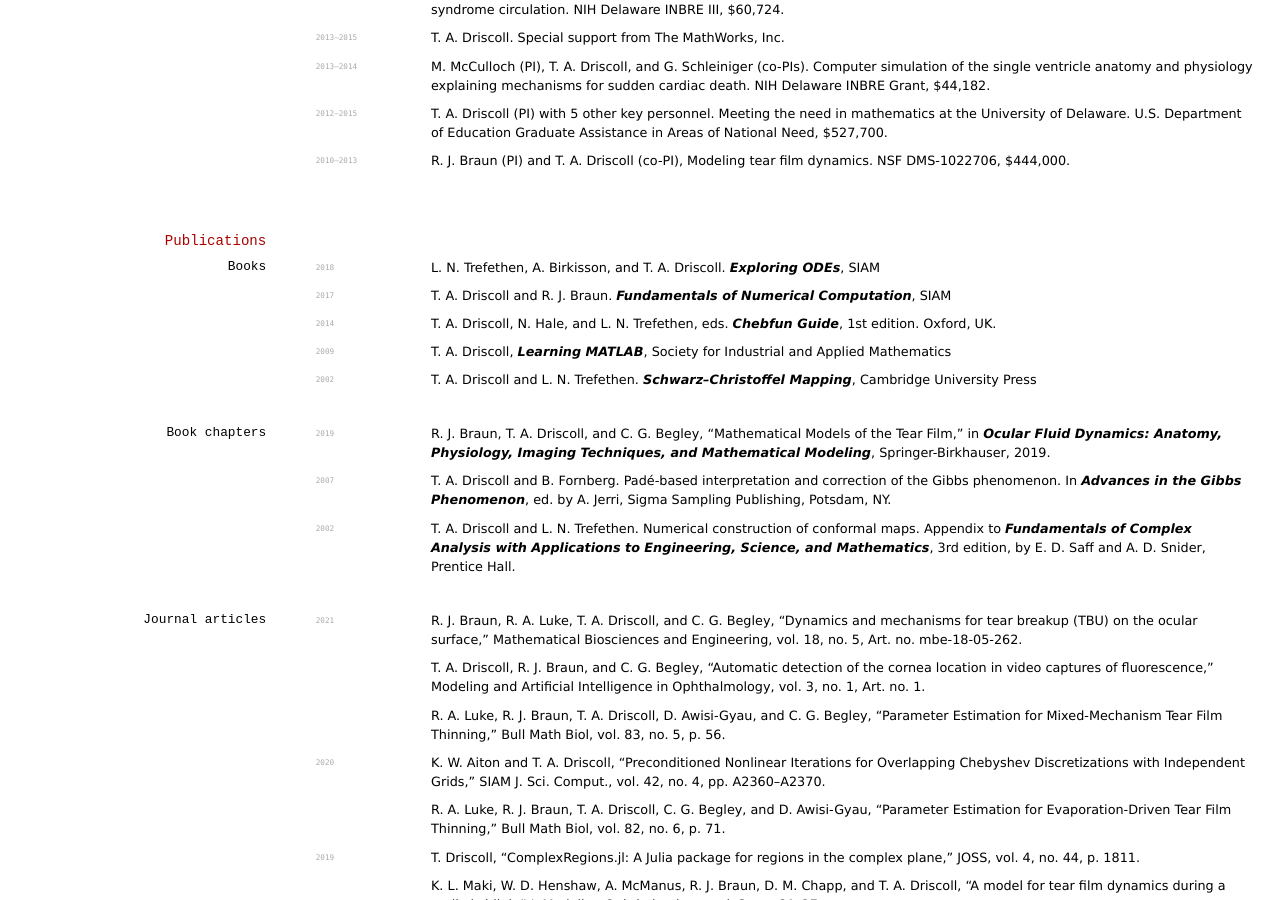
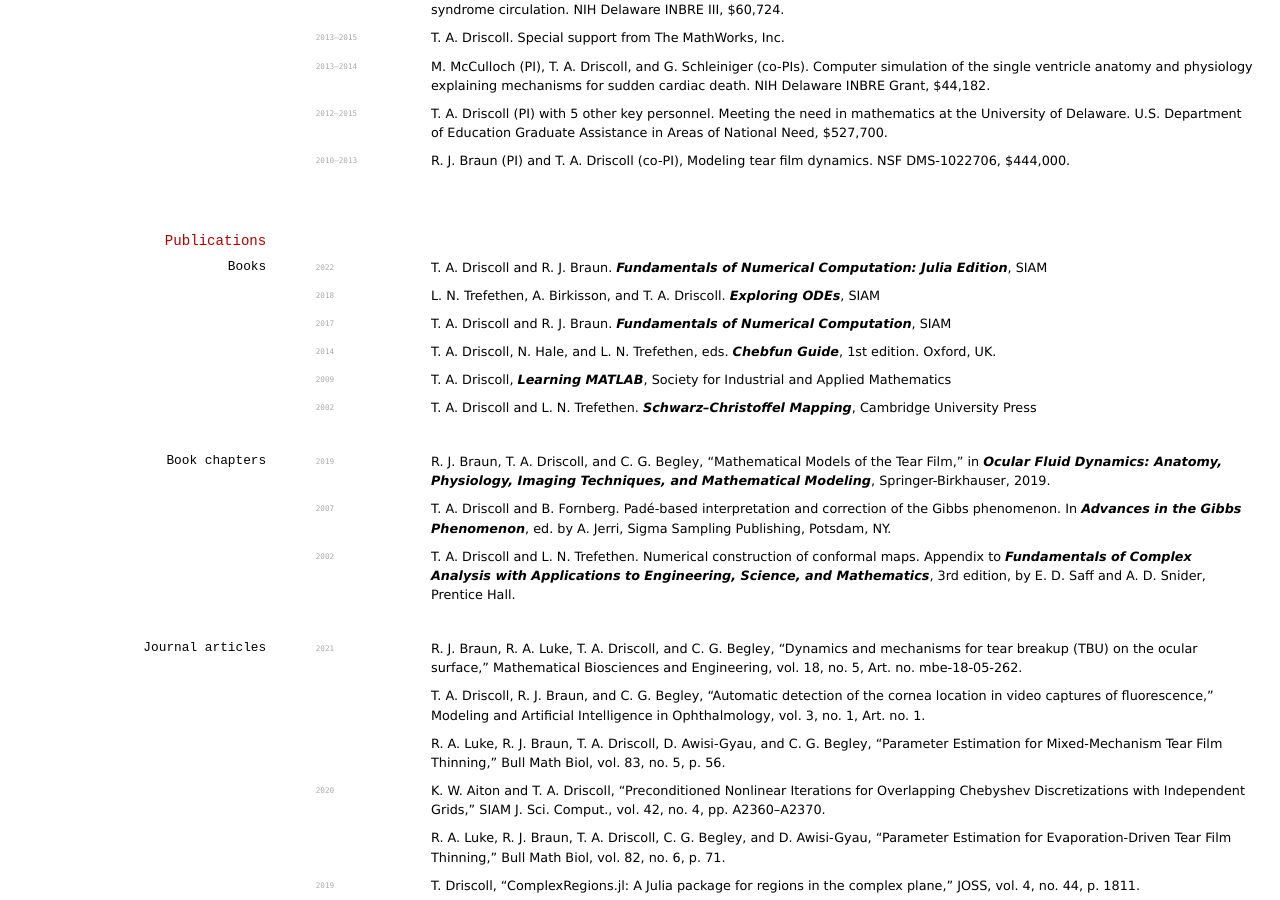
Before and after one commit to tobydriscoll/cv-short, a Jekyll site: the page built from index.md, in a window 1280 px wide and 900 px high, scrolled down 1224 px. Built offline with Jekyll 4.4.1, drawn with Linux system fonts in a browser that asks for light colours; part of the change alters nothing that is shown.

Commit message:
Add Julia book

```diff
--- a/_config.yml
+++ b/_config.yml
@@ -1,2 +1,7 @@
 markdown:   kramdown
 style:  kjhealy
+security:
+  funcs:
+    getenv:
+      - ^HUGO_
+      - ^WC_
--- a/index.md
+++ b/index.md
@@ -137,6 +137,8 @@ T. A. Driscoll (PI). NSF Mathematical Sciences Postdoctoral Research Fellowship
 ## Publications
 
 ### Books
+`2022`
+T. A. Driscoll and R. J. Braun. *Fundamentals of Numerical Computation: Julia Edition*, SIAM
 
 `2018`
 L. N. Trefethen, A. Birkisson, and T. A. Driscoll. *Exploring ODEs*, SIAM
```
